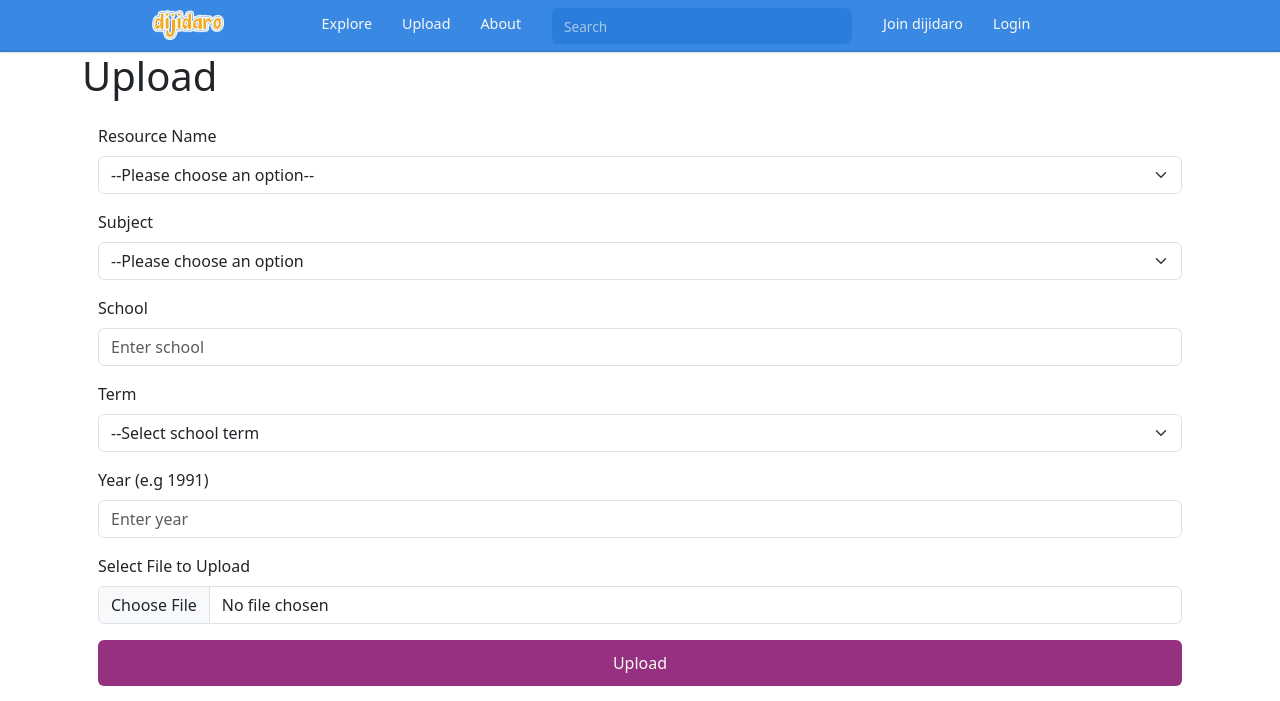
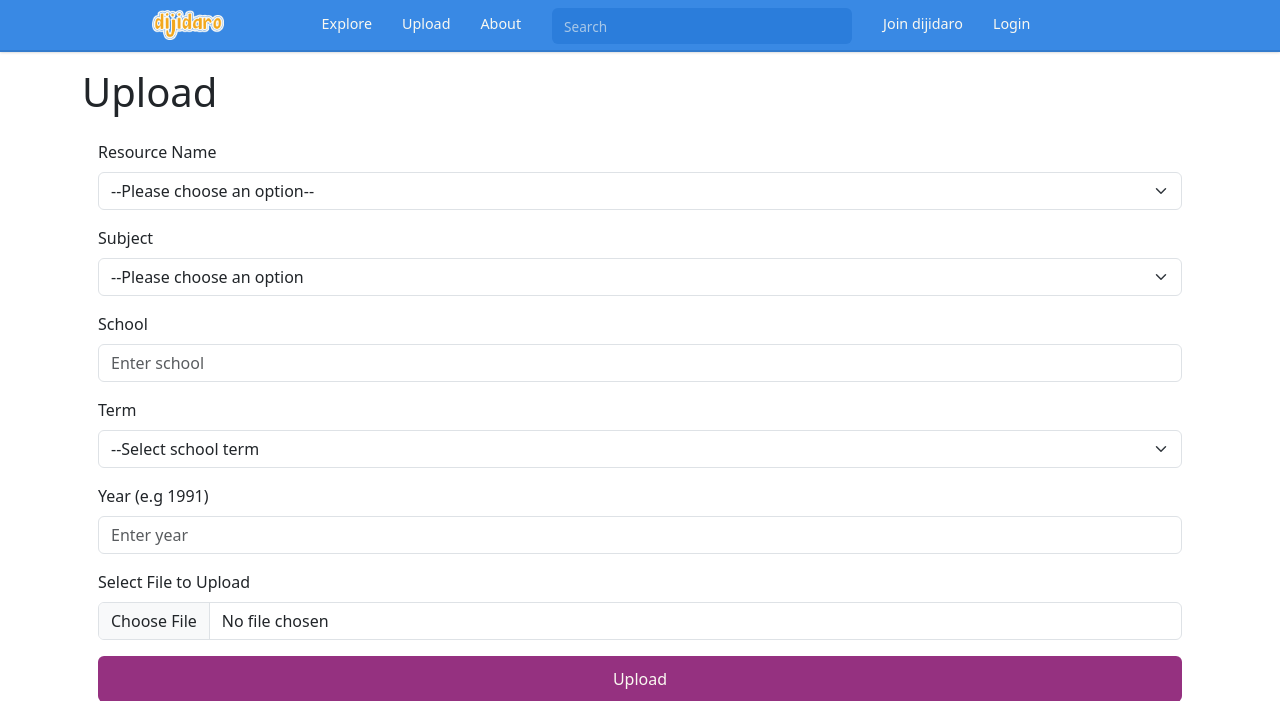
Before and after one commit to dijidaro/dijidaro, a Flask app: page /upload in a window 1280 px wide. Shown: the top 701 px of the page. Run offline with Flask 3, Linux system fonts and the light colour scheme; parts of the project's set-up code (start-up, migrations or seed data) failed here and were passed over; some libraries are stand-ins or nearby versions.

Commit message:
Changed margin top for upload page

```diff
--- a/app/templates/upload.html
+++ b/app/templates/upload.html
@@ -2,7 +2,7 @@
 {% block title %} DijiDaro | Upload {% endblock %}
 {% block body %}
     <div class="container">
-        <h1>Upload</h1>
+        <h1 class="mt-3">Upload</h1>
         <section class="upload-form p-3">
                 <form method="post" enctype="multipart/form-data">
                     {{ form.csrf_token }}
```
